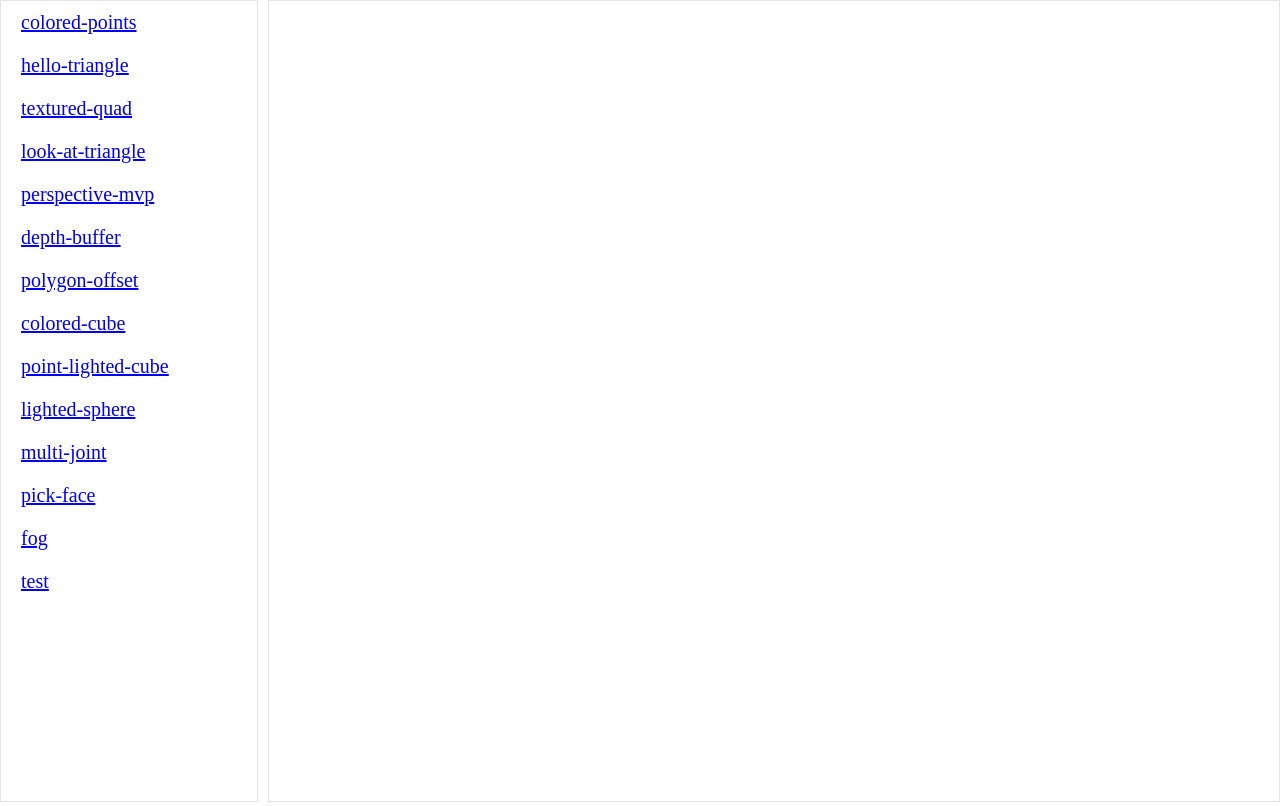
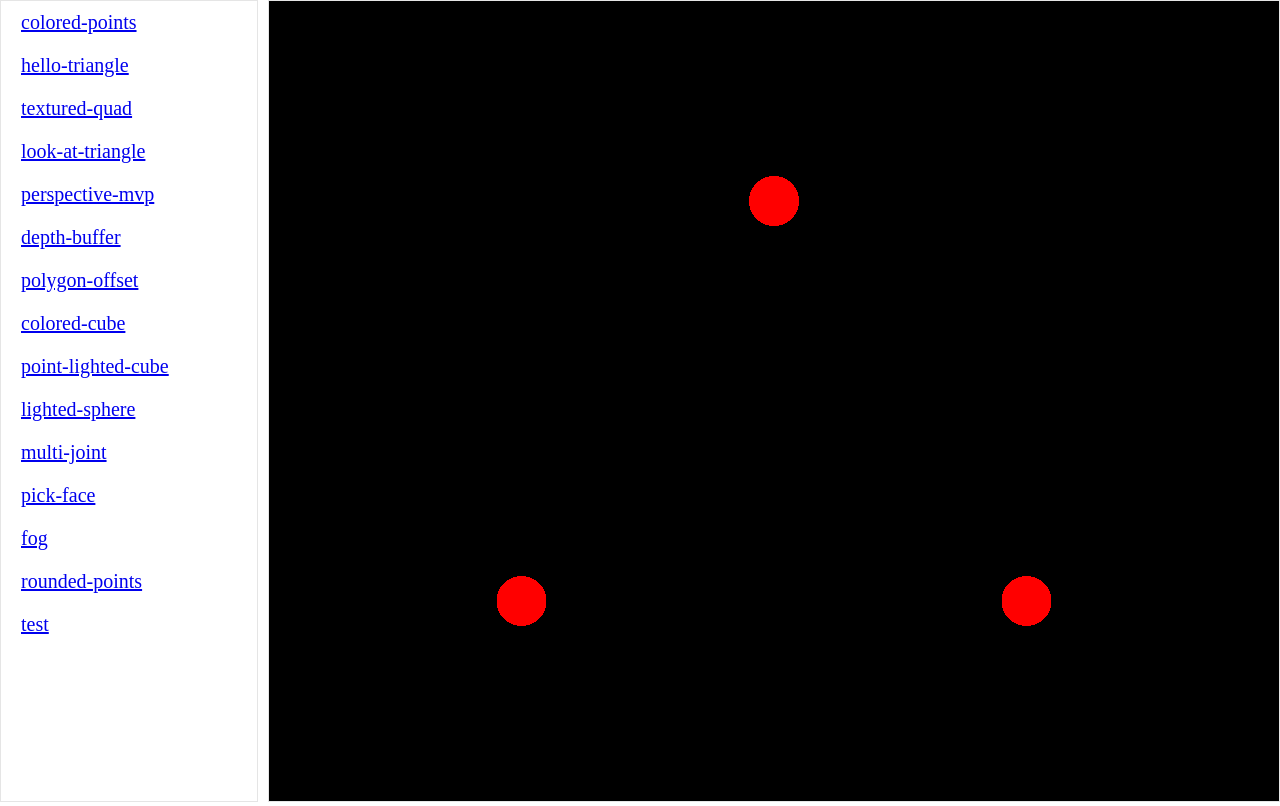
Before and after one commit to gy1016/webgl-tutorial, a React app: page /rounded-points in a window 1280 px wide. Built offline with nearby package versions, Linux system fonts and the light colour scheme.

Commit message:
feat: 11-WebGL编程指南学习-RoundedPoints

```diff
--- a/src/settings/router-setting.ts
+++ b/src/settings/router-setting.ts
@@ -73,6 +73,11 @@ const RouterArr: Array<IRouterProps> = [
     path: 'fog',
   },
   {
+    id: 14,
+    label: 'rounded-points',
+    path: 'rounded-points',
+  },
+  {
     id: 99,
     label: 'test',
     path: 'test',
--- a/src/settings/view-setting.ts
+++ b/src/settings/view-setting.ts
@@ -12,6 +12,7 @@ import LightedSphere from '@/views/lighted-sphere';
 import MultiJoint from '@/views/multijoint-model';
 import PickFace from '@/views/pick-face';
 import Fog from '@/views/fog';
+import RoundedPoints from '@/views/rounded-points';
 import Test from '@/views/test';
 
 interface IViewProps {
@@ -101,6 +102,12 @@ const ViewArr: Array<IViewProps> = [
     default: false,
   },
   {
+    id: 14,
+    path: 'rounded-points',
+    element: createElement(RoundedPoints),
+    default: false,
+  },
+  {
     id: 99,
     path: 'test',
     element: createElement(Test),
--- /dev/null
+++ b/src/views/rounded-points/index.tsx
@@ -0,0 +1,27 @@
+import React from 'react';
+import { useWebGL, initVertexBuffers } from '@/hooks/useWebGL';
+import MyCanvas from '@/components/my-canvas';
+import vShader from '@/shader/v-rounded-points.glsl';
+import fShader from '@/shader/f-rounded-points.glsl';
+
+const RoundedPoints = () => {
+  const main = (el: HTMLCanvasElement) => {
+    const { gl } = useWebGL(el, vShader, fShader);
+    const vertices = new Float32Array([0, 0.5, -0.5, -0.5, 0.5, -0.5]);
+    const n = initVertexBuffers(gl, vertices, 3, 2, 0, 0);
+    if (n < 0) {
+      console.log('Failed to set the vertex information');
+      return;
+    }
+
+    gl.clearColor(0, 0, 0, 1);
+
+    gl.clear(gl.COLOR_BUFFER_BIT);
+
+    gl.drawArrays(gl.POINTS, 0, n);
+  };
+
+  return <MyCanvas main={main} />;
+};
+
+export default RoundedPoints;
```
Also changed, not shown: src/shader/f-rounded-points.glsl (added), src/shader/v-rounded-points.glsl (added), src/views/alpha-blending/index.tsx (added).
